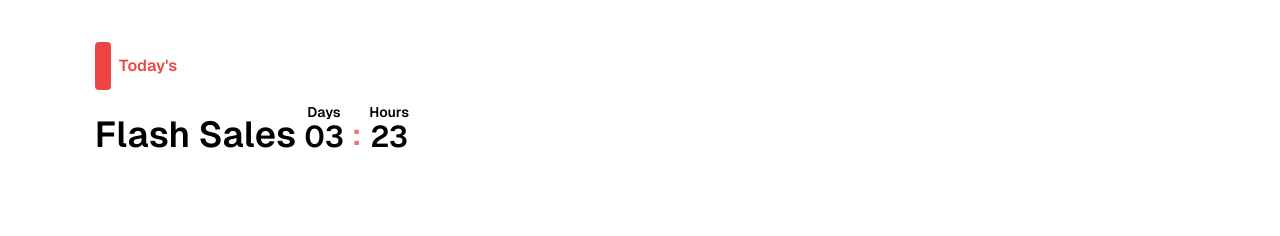
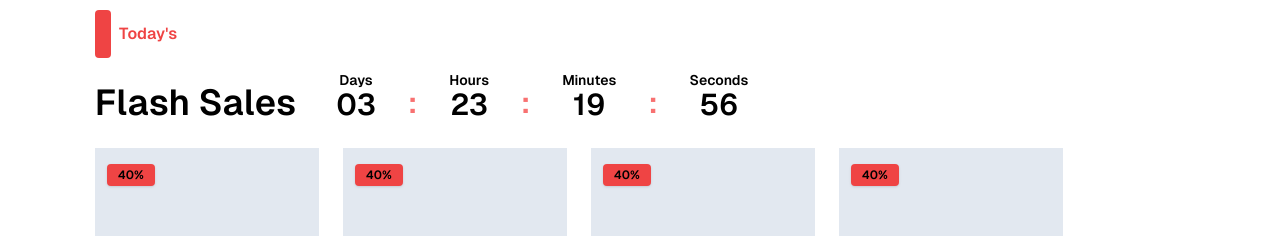
Before and after one commit to kyuremmmmz/Ecommerce-Project-practice, a Next.js app: page / in a window 1280 px wide. Shown: the part 704-940 px from the top of the page. Built offline with nearby package versions, Linux system fonts and the light colour scheme; no server answers.

Commit message:
product item

```diff
--- a/app/components/ui/Sales/Sales.tsx
+++ b/app/components/ui/Sales/Sales.tsx
@@ -1,3 +1,4 @@
+import { Badge } from '@/components/ui/badge'
 import React from 'react'
 
 function Sales() {
@@ -9,8 +10,9 @@ function Sales() {
                   <h2 className=' font-semibold text-red-500'>Today&apos;s</h2>
                   <div className=' w-[1000px]'></div>
               </div>
-              <div className="flex flex-row gap-2 items-center">
+              <div className="flex flex-row gap-10 items-center">
                   <h2 className="font-semibold text-4xl">Flash Sales</h2>
+                  <div className=' flex flex-row gap-8'>
                       <div className="flex flex-col items-center mb-4">
                           <p className="text-sm font-semibold">Days</p>
                           <h2 className="text-3xl font-semibold leading-none">03</h2>
@@ -23,9 +25,38 @@ function Sales() {
                           <p className="text-sm font-semibold">Hours</p>
                           <h2 className="text-3xl font-semibold leading-none">23</h2>
                       </div>
+                      <div className=' flex flex-col items-center justify-center text-center mb-1'>
+                          <div className=' h-1'></div>
+                          <h2 className='text-3xl font-semibold leading-none text-red-400'>:</h2>
                       </div>
-
-
+                      <div className="flex flex-col items-center justify-center text-center mb-4">
+                          <p className="text-sm font-semibold">Minutes</p>
+                          <h2 className="text-3xl font-semibold leading-none">19</h2>
+                      </div>
+                      <div className=' flex flex-col items-center justify-center text-center mb-1'>
+                          <div className=' h-1'></div>
+                          <h2 className='text-3xl font-semibold leading-none text-red-400'>:</h2>
+                      </div>
+                      <div className="flex flex-col items-center justify-center text-center mb-4">
+                          <p className="text-sm font-semibold">Seconds</p>
+                          <h2 className="text-3xl font-semibold leading-none">56</h2>
+                      </div>
+                  </div>
+              </div>
+              <div className=' flex flex-row gap-6'>
+                  <div className=' w-56 h-40 bg-slate-200'>
+                      <Badge variant="destructive" className=' bg-red-500 rounded absolute mt-4 mx-3 hover:bg-red-200 duration-300 cursor-pointer'>40%</Badge>
+                  </div>
+                  <div className=' w-56 h-40 bg-slate-200'>
+                      <Badge variant="destructive" className=' bg-red-500 rounded absolute mt-4 mx-3 hover:bg-red-200 duration-300 cursor-pointer'>40%</Badge>
+                  </div>
+                  <div className=' w-56 h-40 bg-slate-200'>
+                      <Badge variant="destructive" className=' bg-red-500 rounded absolute mt-4 mx-3 hover:bg-red-200 duration-300 cursor-pointer'>40%</Badge>
+                  </div>
+                  <div className=' w-56 h-40 bg-slate-200'>
+                      <Badge variant="destructive" className=' bg-red-500 rounded absolute mt-4 mx-3 hover:bg-red-200 duration-300 cursor-pointer'>40%</Badge>
+                  </div>
+              </div>
         </div>
     </div>
   )
--- /dev/null
+++ b/components/ui/badge.tsx
@@ -0,0 +1,36 @@
+import * as React from "react"
+import { cva, type VariantProps } from "class-variance-authority"
+
+import { cn } from "@/lib/utils"
+
+const badgeVariants = cva(
+  "inline-flex items-center rounded-md border px-2.5 py-0.5 text-xs font-semibold transition-colors focus:outline-none focus:ring-2 focus:ring-ring focus:ring-offset-2",
+  {
+    variants: {
+      variant: {
+        default:
+          "border-transparent bg-primary text-primary-foreground shadow hover:bg-primary/80",
+        secondary:
+          "border-transparent bg-secondary text-secondary-foreground hover:bg-secondary/80",
+        destructive:
+          "border-transparent bg-destructive text-destructive-foreground shadow hover:bg-destructive/80",
+        outline: "text-foreground",
+      },
+    },
+    defaultVariants: {
+      variant: "default",
+    },
+  }
+)
+
+export interface BadgeProps
+  extends React.HTMLAttributes<HTMLDivElement>,
+    VariantProps<typeof badgeVariants> {}
+
+function Badge({ className, variant, ...props }: BadgeProps) {
+  return (
+    <div className={cn(badgeVariants({ variant }), className)} {...props} />
+  )
+}
+
+export { Badge, badgeVariants }
```
Lines whose indentation alone changed are shown as unchanged.
